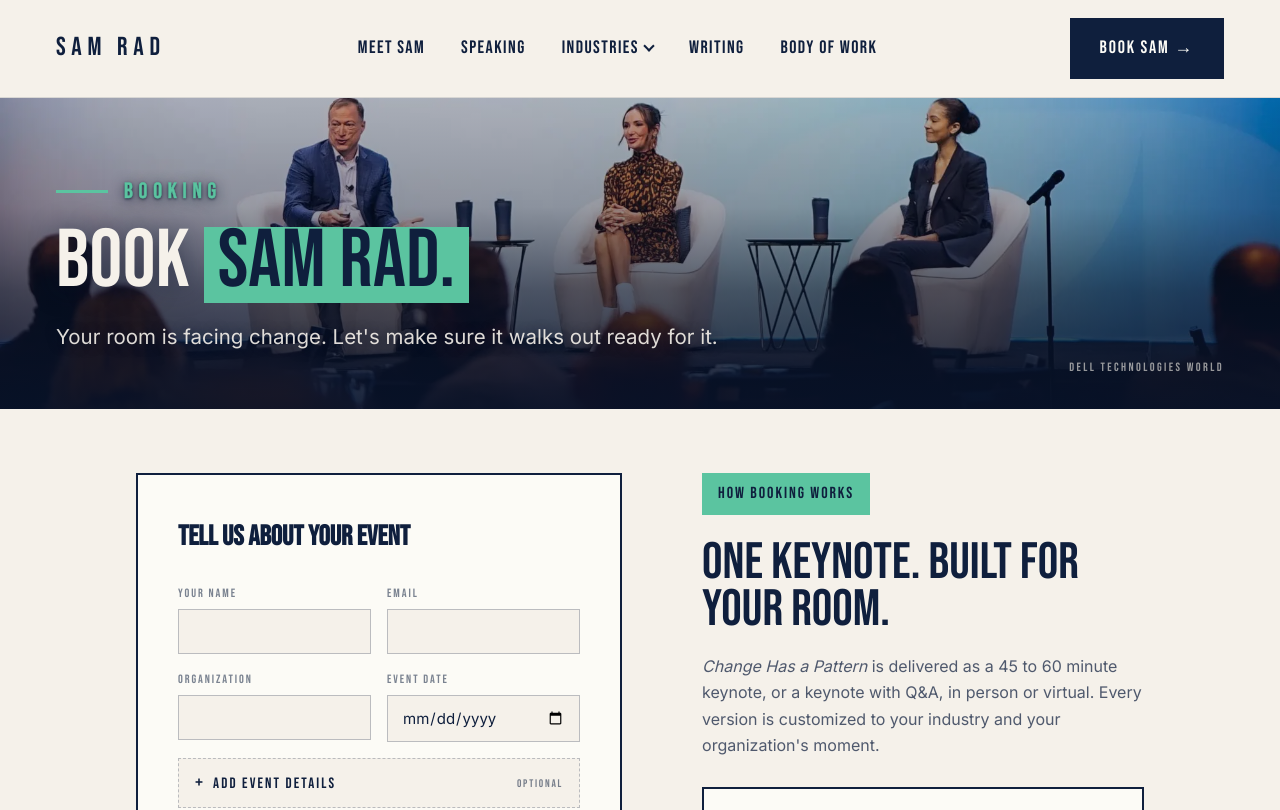
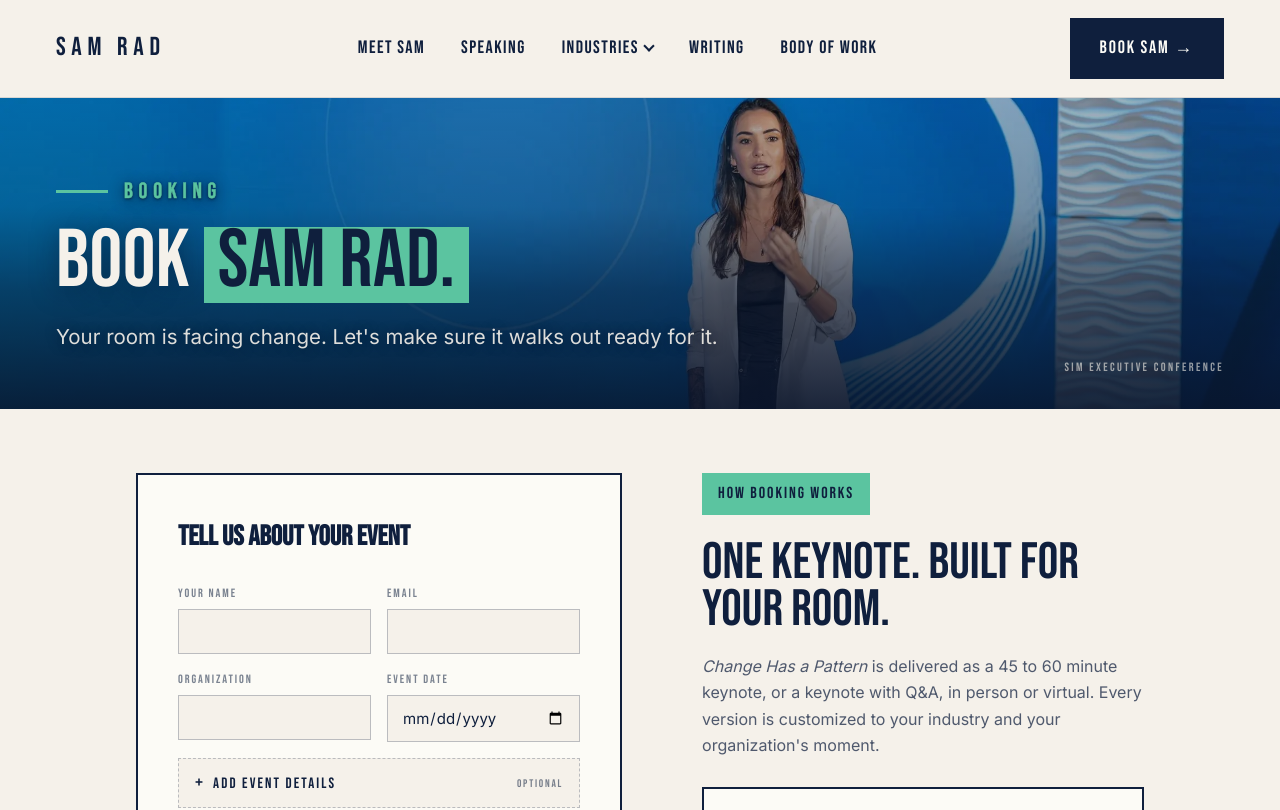
Before and after one commit to SamRadOfficial/sam-rad, a Next.js app: page /book in a window 1280 px wide. Shown: the top 810 px of the page. Built offline with nearby package versions, Linux system fonts and the light colour scheme.

Commit message:
updates hero image on booking page

```diff
--- a/app/book/page.jsx
+++ b/app/book/page.jsx
@@ -8,8 +8,8 @@ export const metadata = meta({
   title: 'Book Sam Rad | Keynote Speaker',
   description: 'Booking inquiries for Sam Rad, represented by Brandy Gibson at Executive Speakers Bureau. Keynote, 45 to 60 minutes, customized to your industry.',
   path: '/book',
-  image: '/images/panel-dell.jpg',
-  imageAlt: 'Sam Rad on a panel at Dell Technologies World',
+  image: '/images/hero-meet.jpg',
+  imageAlt: 'Sam Rad delivering a keynote at the SIM Executive Conference',
 });
 
 export default function Book() {
@@ -18,12 +18,12 @@ export default function Book() {
       <Nav />
       <main id="main">
         <PhotoHero
-          image="panel-dell.jpg"
+          image="hero-meet.jpg"
           eyebrow="Booking"
           compact
-          position="center bottom"
+          position="center 30%"
           lead="Your room is facing change. Let's make sure it walks out ready for it."
-          caption="Dell Technologies World"
+          caption="SIM Executive Conference"
         >
           Book <span className="mint-fill">Sam Rad.</span>
         </PhotoHero>
```
